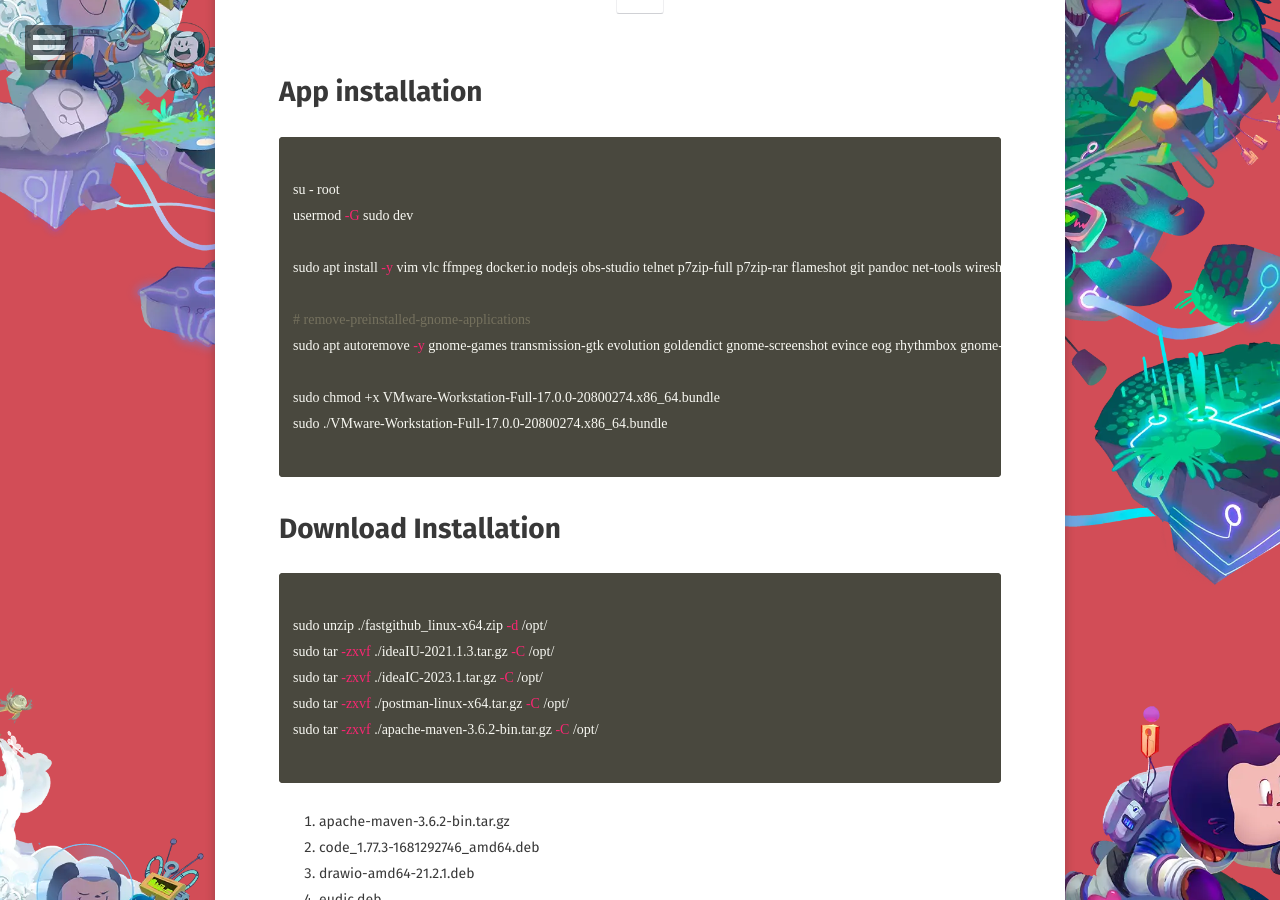
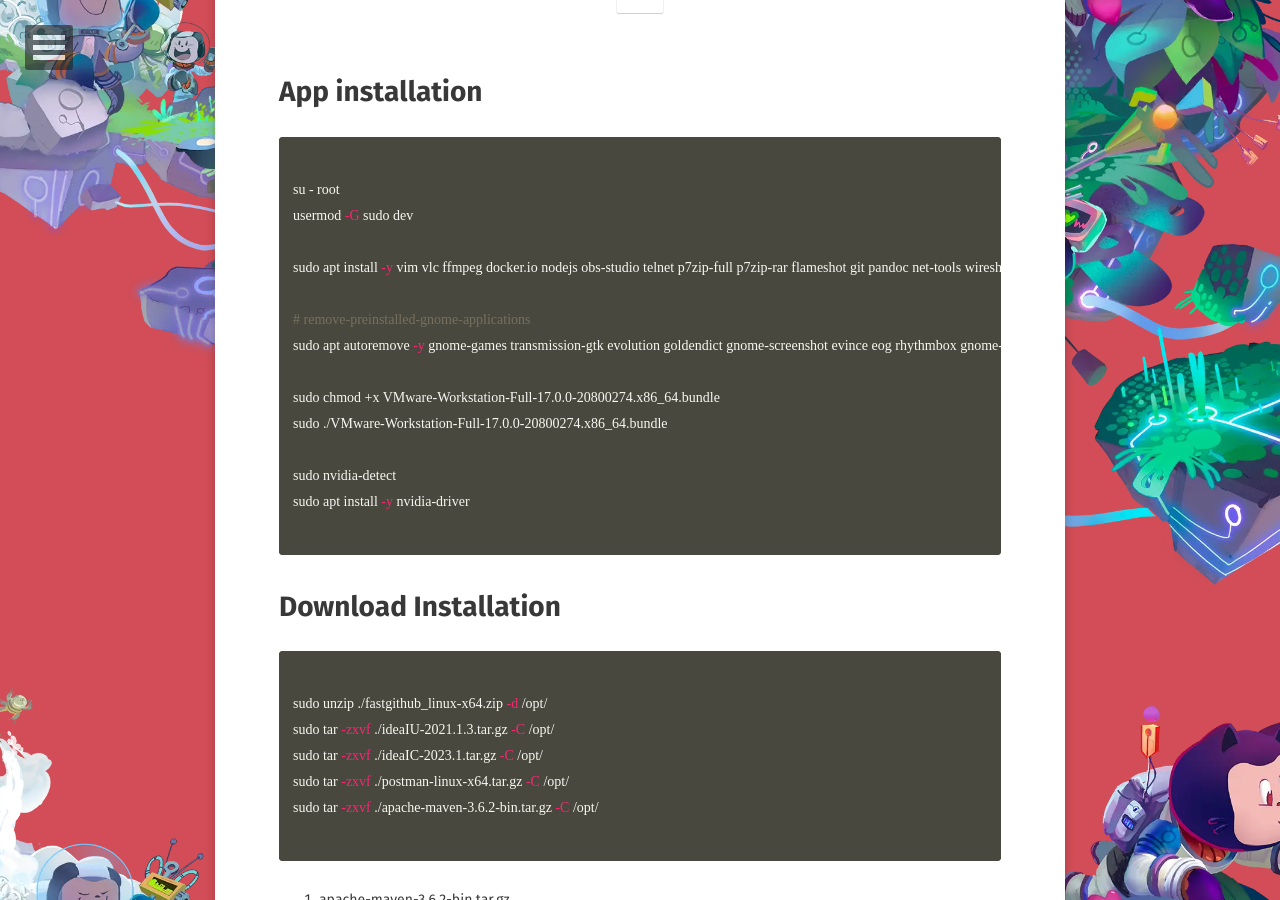
Before and after one commit to WebPavel/WebPavel.github.io, a Jekyll site: the page built from _posts/2023-04-26-Debian-My-Favorite.md, in a window 1280 px wide and 900 px high, scrolled down 304 px. Built offline with Jekyll 4.4.1, drawn with Linux system fonts in a browser that asks for light colours; some web fonts are replaced.

Commit message:
Update 2023-04-26-Debian-My-Favorite.md

````diff
--- a/_posts/2023-04-26-Debian-My-Favorite.md
+++ b/_posts/2023-04-26-Debian-My-Favorite.md
@@ -15,13 +15,16 @@
 su - root
 usermod -G sudo dev
 
-sudo apt install -y vim vlc ffmpeg docker.io nodejs obs-studio telnet p7zip-full p7zip-rar flameshot git pandoc net-tools wireshark thunderbird smplayer ibus-rime
+sudo apt install -y vim vlc ffmpeg docker.io nodejs obs-studio telnet p7zip-full p7zip-rar flameshot git pandoc net-tools wireshark thunderbird smplayer ibus-rime curl firewalld nvidia-detect
 
 # remove-preinstalled-gnome-applications
 sudo apt autoremove -y gnome-games transmission-gtk evolution goldendict gnome-screenshot evince eog rhythmbox gnome-music totem
 
 sudo chmod +x VMware-Workstation-Full-17.0.0-20800274.x86_64.bundle
 sudo ./VMware-Workstation-Full-17.0.0-20800274.x86_64.bundle
+
+sudo nvidia-detect
+sudo apt install -y nvidia-driver
 
 ```
 
````
